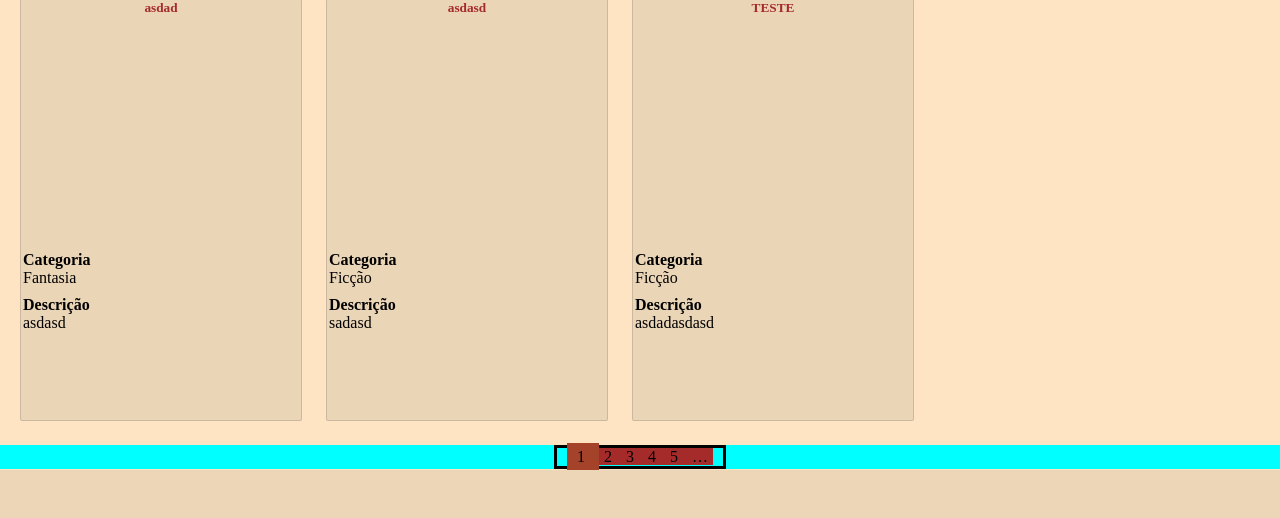
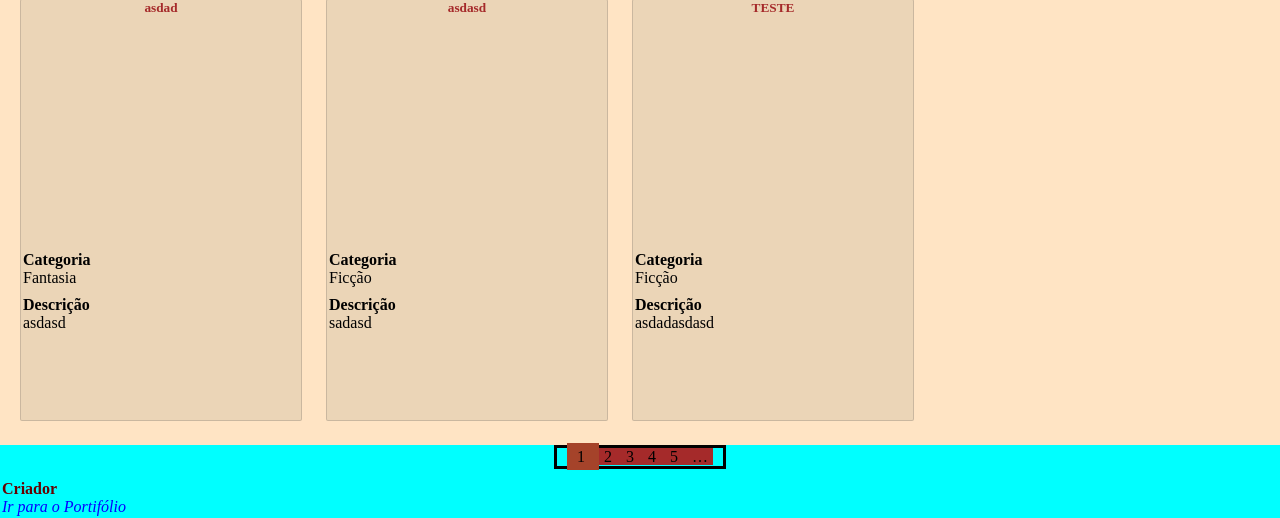
Before and after one commit to marcelo-py/livraria-com-django, a Django app: page / in a window 1280 px wide. Shown: the part 1409-1927 px from the top of the page. Before the commit the page ends 1879 px from the top, so only its background shows below. Run offline with Django 4.2, Linux system fonts and the light colour scheme; data comes from the database, SQL or seed files in the repository; both versions use the stored data as it was after the commit; some libraries are stand-ins or nearby versions.

Commit message:
resolvido algumas coisas de posição

```diff
--- a/accounts/views.py
+++ b/accounts/views.py
@@ -1,10 +1,10 @@
+import requests
 from django.shortcuts import render, redirect
 from django.contrib import messages, auth
 from django.core.validators import validate_email
 from django.contrib.auth.models import User
 from django.contrib.auth.decorators import login_required
 from .models import FormLivro
-import requests
 from json import loads
 
 
--- a/livraria/templates/index.html
+++ b/livraria/templates/index.html
@@ -49,8 +49,6 @@
             </div>
         </section>
     </div>
-
-
     <footer class="rodape">
         <div class="area-pages">
             <span class="row-pages">
@@ -79,8 +77,12 @@
                     {% endif %}
                   </ul>
             </span>
+            <table>
+                <tr>
+                    <th style="color: rgb(101, 0, 0)">Criador</th>
+                    <td><a href="https://mar-marcelo.herokuapp.com"><address style="color: rgb(8, 0, 255);">Ir para o Portifólio</address></a></td>
+                </tr>
+            </table>
         </div>
     </footer>
-
-
 {%endblock%}
--- a/templates/base.html
+++ b/templates/base.html
@@ -174,7 +174,7 @@
         #imagem-detalhe-livro{
             margin-top: auto;
             margin-bottom: auto;
-            margin-left: 40px;
+            margin-left: 5px;
         }
         .div-detalhe{
             display: flex;
@@ -289,7 +289,7 @@
         @media (max-width: 500px){
             #destaques{
                 display: none;
-                height: 350px;
+                height: 390px;
             }
             #area_livros{
                 width: 100%;
@@ -318,7 +318,7 @@
                 display: block;
             }
             .form-cadastro{
-                width: 100%;
+                width: 95%;
                 margin-left: 0%;
                 margin-top: 15px;
             }
```
Also changed, not shown: db.sqlite3.
